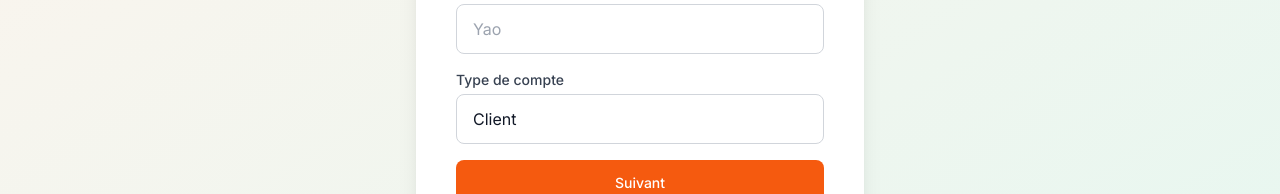
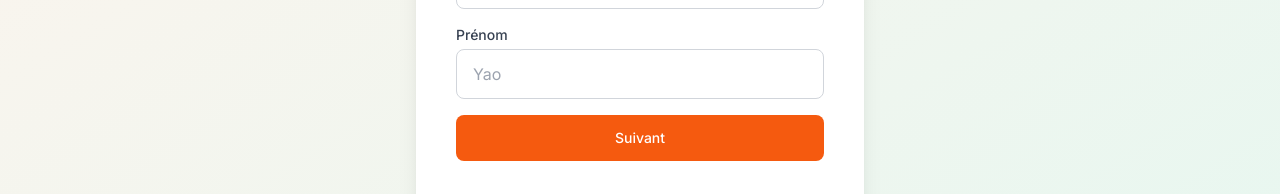
Before and after one commit to Princeaman007/location, a React (Vite) app in the folder frontend/: page /register in a window 1280 px wide. Shown: the part 512-706 px from the top of the page. Built offline with nearby package versions, Linux system fonts and the light colour scheme; no server answers.

Commit message:
fix: add _redirects for SPA routing

```diff
--- a/frontend/src/pages/Register.tsx
+++ b/frontend/src/pages/Register.tsx
@@ -246,22 +246,6 @@
                 />
               </div>
 
-              <div>
-                <label htmlFor="role" className="block text-sm font-medium text-gray-700 mb-1">
-                  Type de compte
-                </label>
-                <select
-                  id="role"
-                  name="role"
-                  value={formData.role}
-                  onChange={handleChange}
-                  className="appearance-none relative block w-full px-4 py-3 border border-gray-300 text-gray-900 rounded-lg focus:outline-none focus:ring-2 focus:ring-primary-500 focus:border-transparent"
-                >
-                  <option value="client">Client</option>
-                  <option value="chauffeur">Chauffeur</option>
-                </select>
-              </div>
-
               <button
                 type="button"
                 onClick={handleNext}
```
